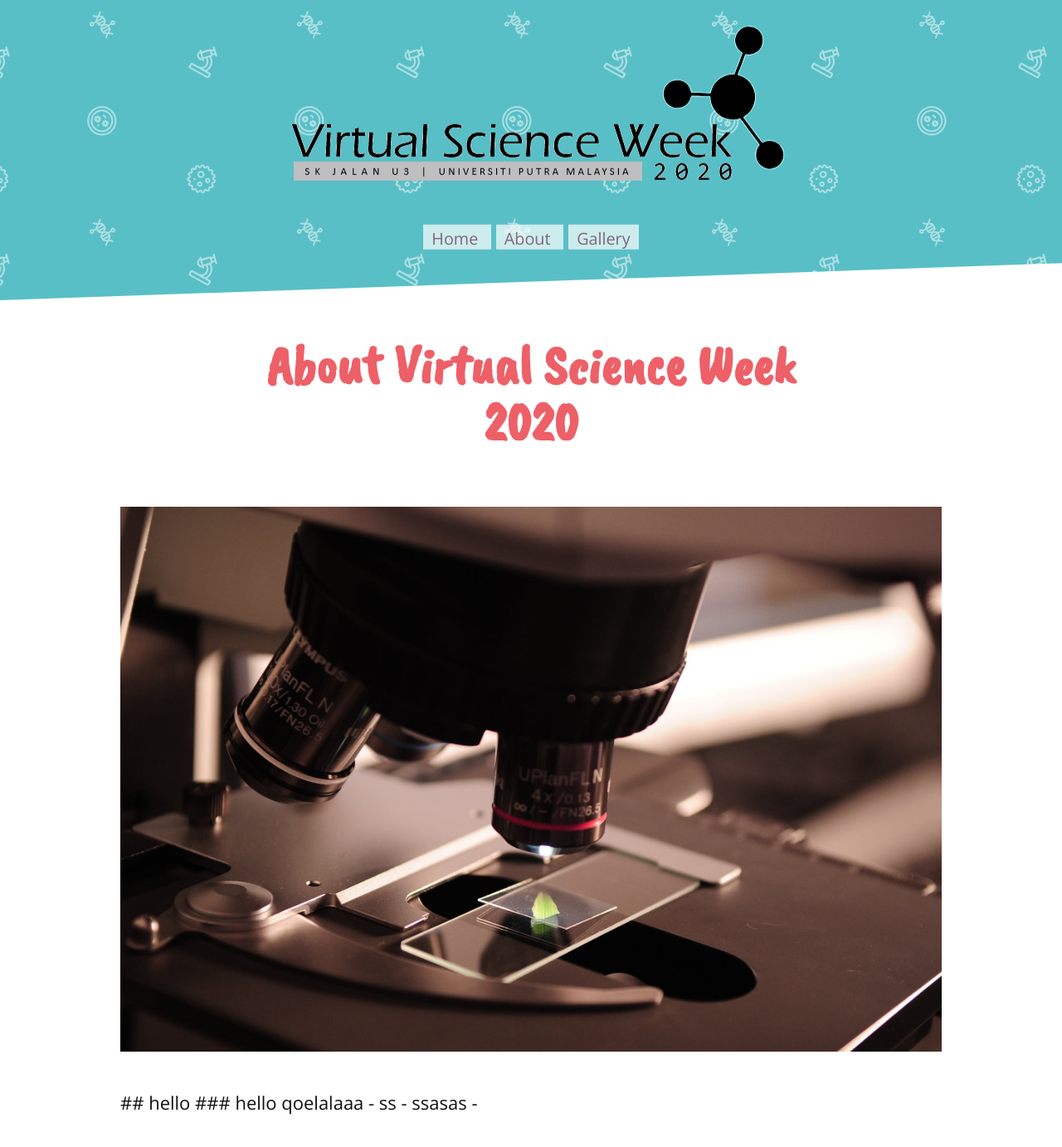
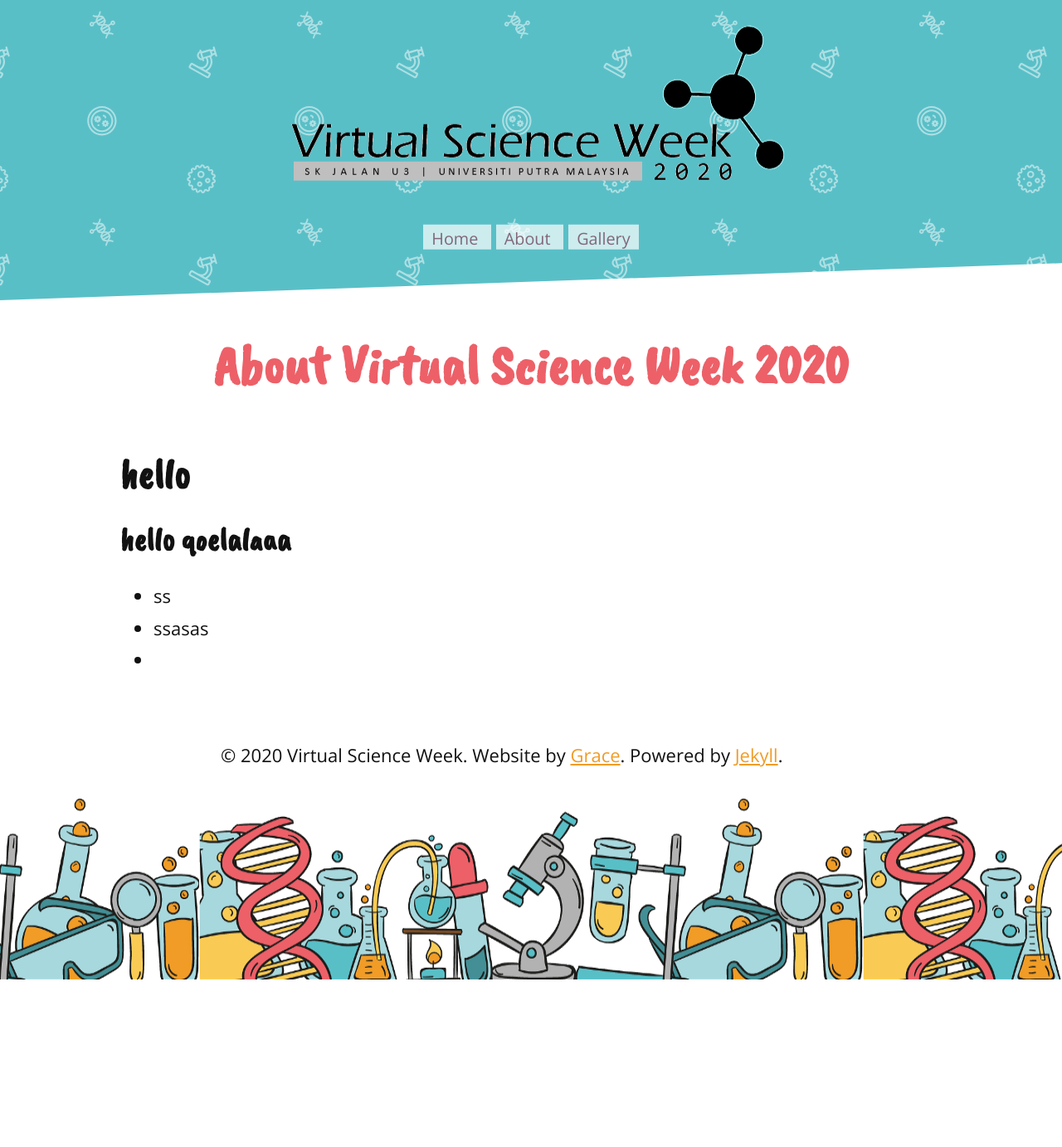
Before and after one commit to evangelistagrace/VSW2020, a Jekyll site: the page built from about.md, in a window 1280 px wide and 1400 px high. Shown: the top 1383 px of the window at 83% size. Built offline with Jekyll 4.4.1, drawn with Linux system fonts in a browser that asks for light colours; nearby versions of some CDN libraries.

Commit message:
Update about.md

```diff
--- a/about.md
+++ b/about.md
@@ -3,14 +3,11 @@ layout: default
 title: About Virtual Science Week 2020
 ---
 
-<div class="post">
-	<h1 class="pageTitle">About Virtual Science Week 2020</h1>
-	<img src="{{ '/assets/img/microscope.jpeg' | prepend: site.baseurl }}" alt="">
-	## hello
-	### hello qoelalaaa
+<h1 class="pageTitle">About Virtual Science Week 2020</h1>
 
-	- ss
-	- ssasas
-	-
+## hello
+### hello qoelalaaa
 
-</div>
+- ss
+- ssasas
+-
```
